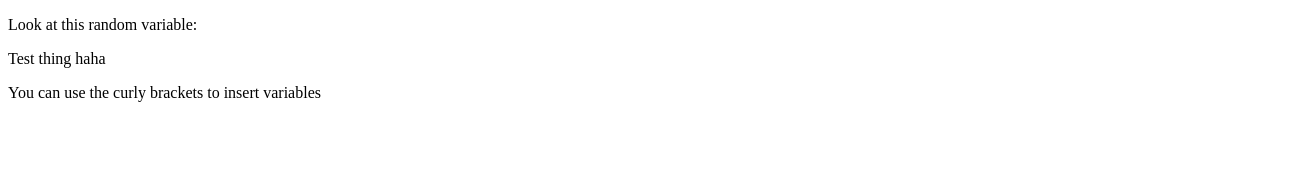
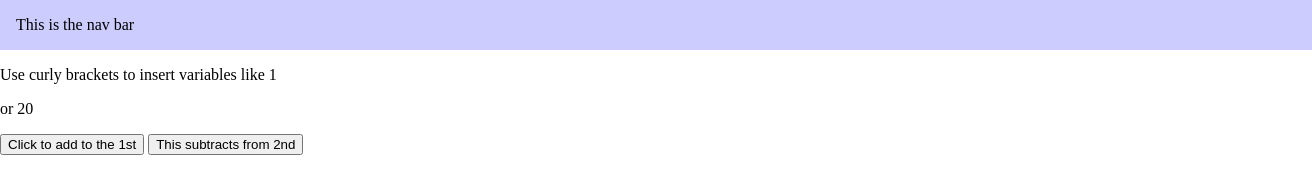
Before and after one commit to Apatel53/IS448GroupProject, a plain HTML site: page index.html in a window 1280 px wide. Shown: the whole page, 1312 px wide, since content can reach past the window. Drawn offline with nearby package versions, Linux system fonts and the light colour scheme.

Commit message:
providing examples

```diff
--- /dev/null
+++ b/index.css
@@ -0,0 +1,13 @@
+[v-cloak] {
+  display: none;
+}
+
+body {
+  margin: 0;
+}
+
+nav {
+  width: 100%;
+  padding: 1em;
+  background-color: #ccccff;
+}
--- a/index.html
+++ b/index.html
@@ -1,32 +1,49 @@
 <!DOCTYPE html>
-<!-- Aboutme.html -->
 <html lang="en">
   <head>
     <meta charset="utf-8" />
-    <!-- mobile page sixe -->
-    <meta
-      name="viewport"
-      content="width=device-width, initial-scale=1, maximum-scale=1, user-scalable=no, minimal-ui"
-    />
-    <title>Test page</title>
+    <!-- mobile page size -->
+    <meta name="viewport" content="width=device-width, initial-scale=1, maximum-scale=1, user-scalable=no, minimal-ui" />
+    <link href="index.css" rel="stylesheet" />
+    <title>Restaurant</title>
   </head>
+
   <body>
-    <main id="app">
-      <p>Look at this random variable:</p>
-      <p>{{ randomVariable }}</p>
-      <p>You can use the curly brackets to insert variables</p>
-    </main>
+    <div id="app" v-cloak>
+      <nav-bar></nav-bar>
 
-    <!-- include vue -->
+      <main>
+        <!-- this is where we write our main html! -->
+        <p>Use curly brackets to insert variables like {{ randomVar }}</p>
+        <p>or {{ otherVar }}</p>
+        <button @click="addToRandomVar">Click to add to the 1st</button>
+        <button @click="subtractFromOtherVar">This subtracts from 2nd</button>
+      </main>
+    </div>
+
+    <!-- including vue and the navigation -->
     <script src="https://cdn.jsdelivr.net/npm/vue@2.x/dist/vue.js"></script>
+    <script src="nav.js"></script>
     <script>
+      // this is where we write our js!
       var app = new Vue({
-        // the elemnt we are looking at, the framework can't see anything else
-        el: '#app',
-        // variables
+        el: '#app', // this makes Vue look at the div called "app"
+
+        // variables (data)
         data: {
-          randomVariable: 'Test thing haha',
+          randomVar: 1,
+          otherVar: 20
         },
+
+        // methods (functions)
+        methods: {
+          addToRandomVar() {
+            this.randomVar = this.randomVar + 1;
+          },
+          subtractFromOtherVar() {
+            this.otherVar = this.otherVar - 1;
+          }
+        }
       })
     </script>
   </body>
--- /dev/null
+++ b/nav.js
@@ -0,0 +1,7 @@
+Vue.component('nav-bar', {
+  template: `
+  <nav>
+    <div>This is the nav bar</div>
+  </nav>
+  `
+})
```
